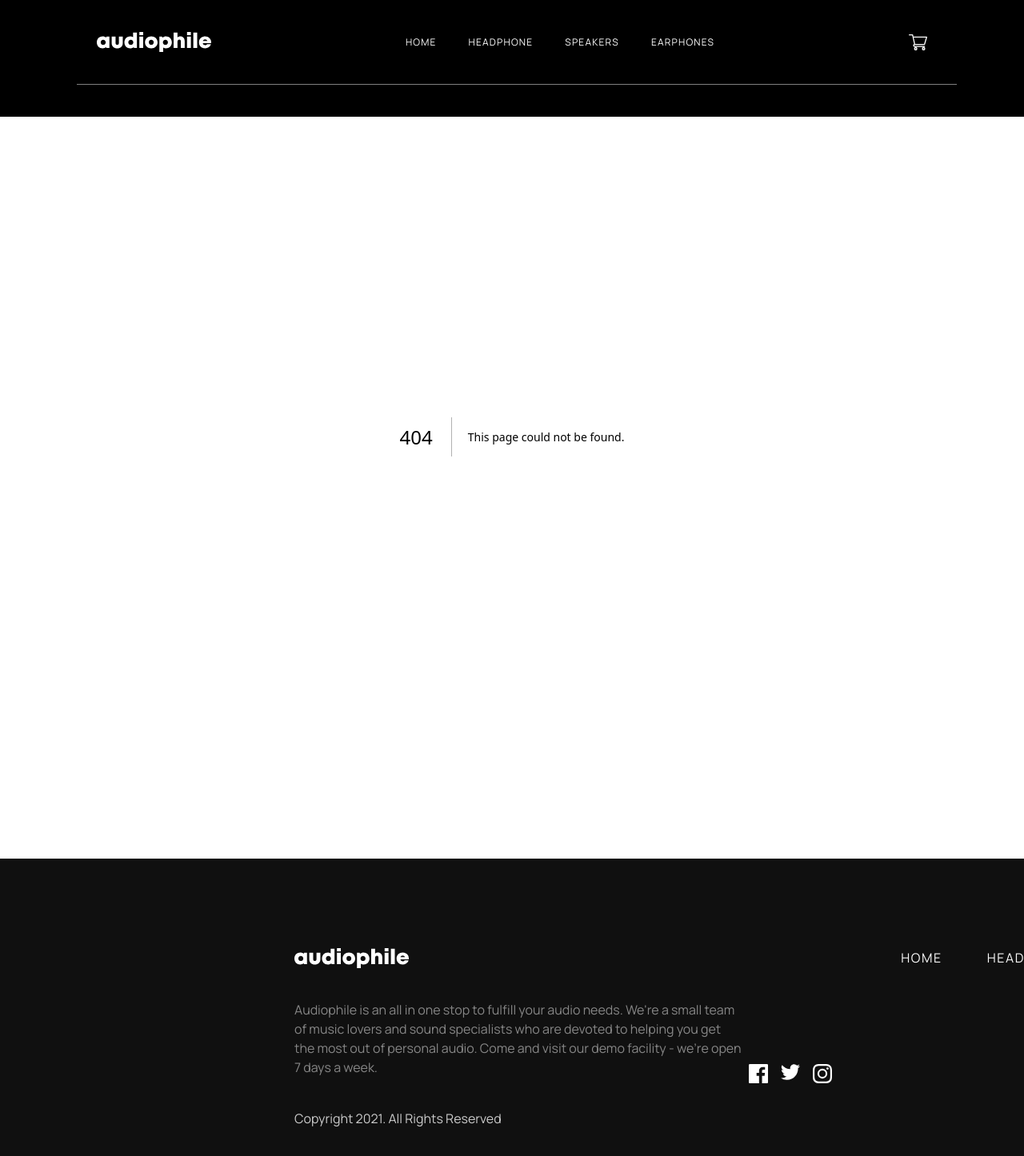
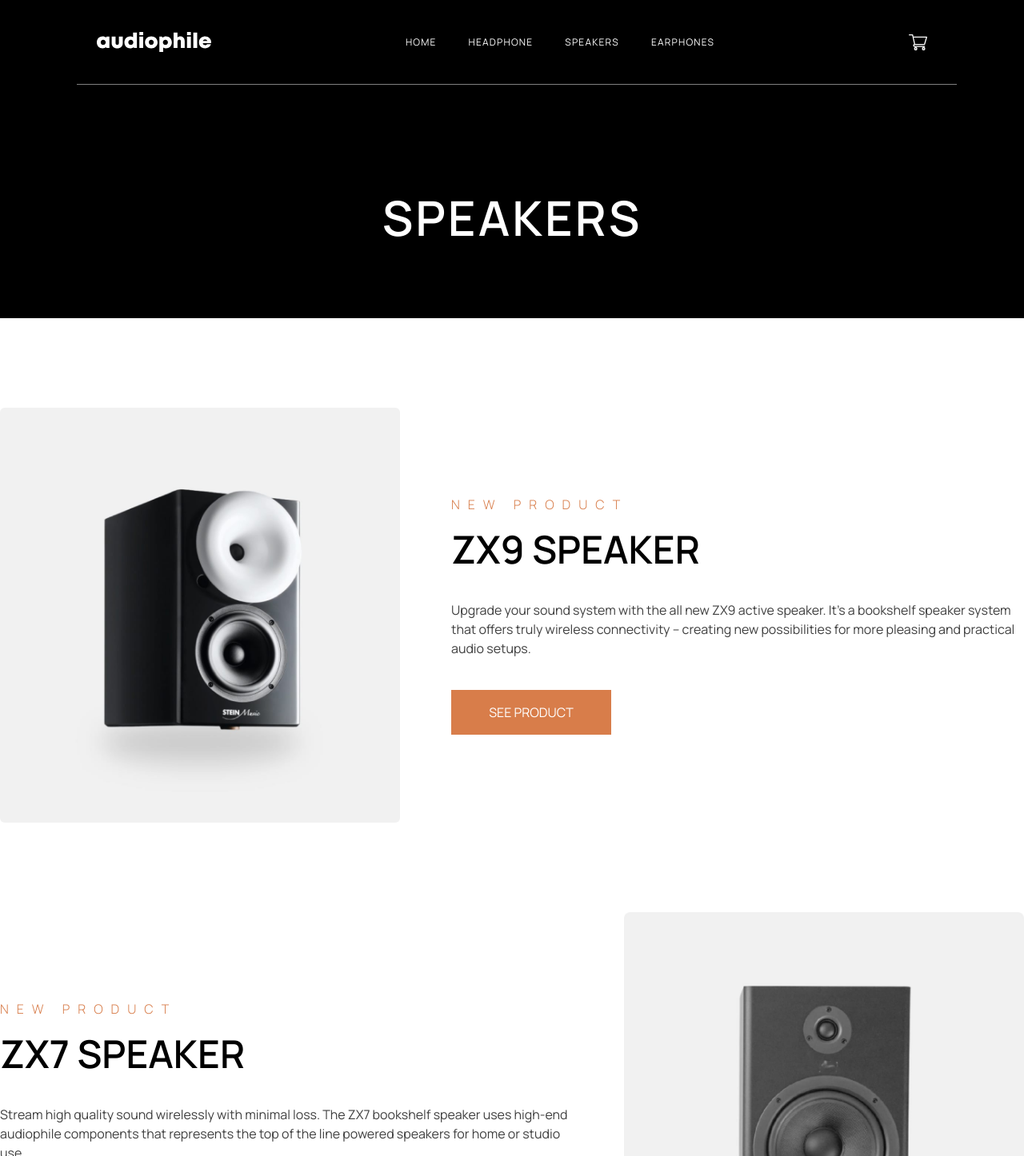
Before and after one commit to Guidotss/audiophile-ecommerce, a Next.js app: page /speakers in a window 1280 px wide. Before the commit this address had no page. Shown: the top 1446 px of the page at 80% size. Built offline with nearby package versions, Linux system fonts and the light colour scheme.

Commit message:
Terminando SpeakerPage

```diff
--- a/src/app/headphone/page.tsx
+++ b/src/app/headphone/page.tsx
@@ -43,7 +43,7 @@ export default function HeadPhonesPage() {
           image="assets/shared/desktop/image-category-thumbnail-earphones.png"
         />
       </section>
-      <AboutUs/>
+      <AboutUs />
     </main>
   );
 }
--- /dev/null
+++ b/src/app/speakers/page.tsx
@@ -0,0 +1,47 @@
+import {
+  AboutUs,
+  ProductBannerLeft,
+  ProductBannerRight,
+  ProductCard,
+} from "@/components";
+
+export default function SpeakersPage() {
+  return (
+    <main>
+      <section className="w-full flex bg-black justify-center items-center p-24">
+        <h1 className="text-white  text-6xl font-semibold tracking-wider">
+          SPEAKERS
+        </h1>
+      </section>
+      <section className="flex justify-center items-center mt-28">
+        <ProductBannerLeft
+          title="ZX9 SPEAKER"
+          description="Upgrade your sound system with the all new ZX9 active speaker. It’s a bookshelf speaker system that offers truly wireless connectivity -- creating new possibilities for more pleasing and practical audio setups."
+          image="/assets/product-zx9-speaker/desktop/image-category-page-preview.jpg"
+        />
+      </section>
+      <section className="flex justify-center items-center mt-28">
+        <ProductBannerRight
+          title="ZX7 SPEAKER"
+          description="Stream high quality sound wirelessly with minimal loss. The ZX7 bookshelf speaker uses high-end audiophile components that represents the top of the line powered speakers for home or studio use"
+          image="/assets/product-zx7-speaker/desktop/image-category-page-preview.jpg"
+        />
+      </section>
+      <section className="bg-white p-20 flex items-center justify-center w-full gap-36 mt-28">
+        <ProductCard
+          productName="HEADPHONES"
+          image="assets/shared/desktop/image-category-thumbnail-headphones.png"
+        />
+        <ProductCard
+          productName="SPEAKERS"
+          image="assets/shared/desktop/image-category-thumbnail-speakers.png"
+        />
+        <ProductCard
+          productName="EARPHONES"
+          image="assets/shared/desktop/image-category-thumbnail-earphones.png"
+        />
+      </section>
+      <AboutUs />
+    </main>
+  );
+}
```
